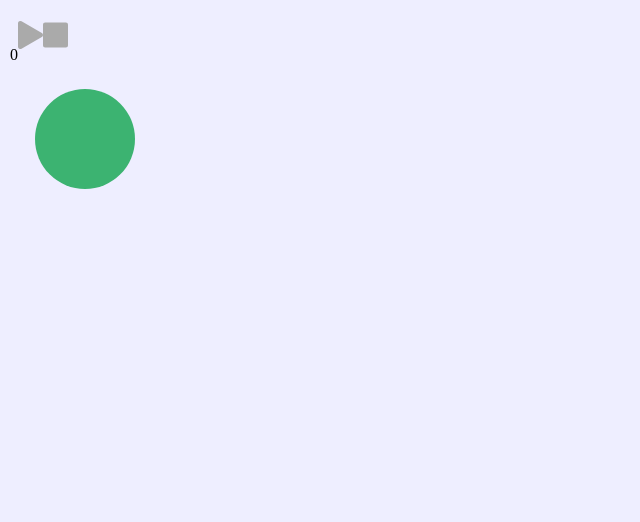
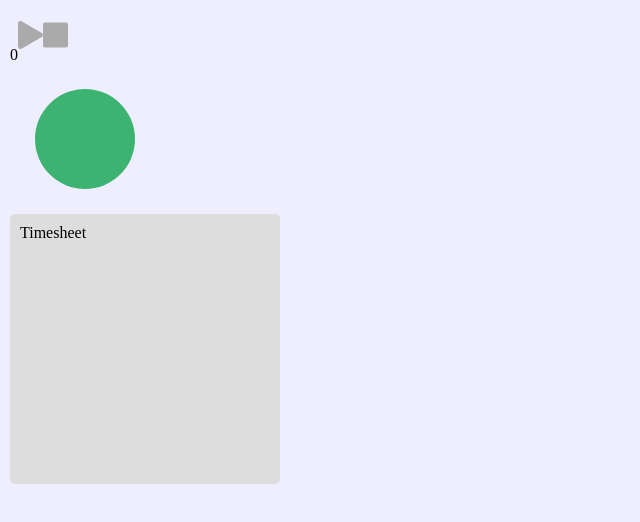
Before and after one commit to rpivo/timeward-react, a React app: page / in a window 1280 px wide. Shown: the top 522 px of the page, without its empty margins (0-640 px from the left). Built offline with nearby package versions, Linux system fonts and the light colour scheme; the HTML template or start-up script is replaced by a standard one.

Commit message:
route up timesheet component to dashboard page

```diff
--- a/src/pages/Dashboard.tsx
+++ b/src/pages/Dashboard.tsx
@@ -1,5 +1,6 @@
 import React from 'react';
 import { Timer } from '@components/Timer';
+import { Timesheet } from '@components/Timesheet';
 import { PieChart } from '@components/PieChart';
 import StyledDashboard from '@styles/pages/Dashboard.styled';
 
@@ -9,6 +10,7 @@ export class Dashboard extends React.Component {
       <StyledDashboard>
         <Timer />
         <PieChart />
+        <Timesheet />
       </StyledDashboard>
     );
   }
```
Also changed, not shown: 1 other file (tests, documents, lock files or other folders).
